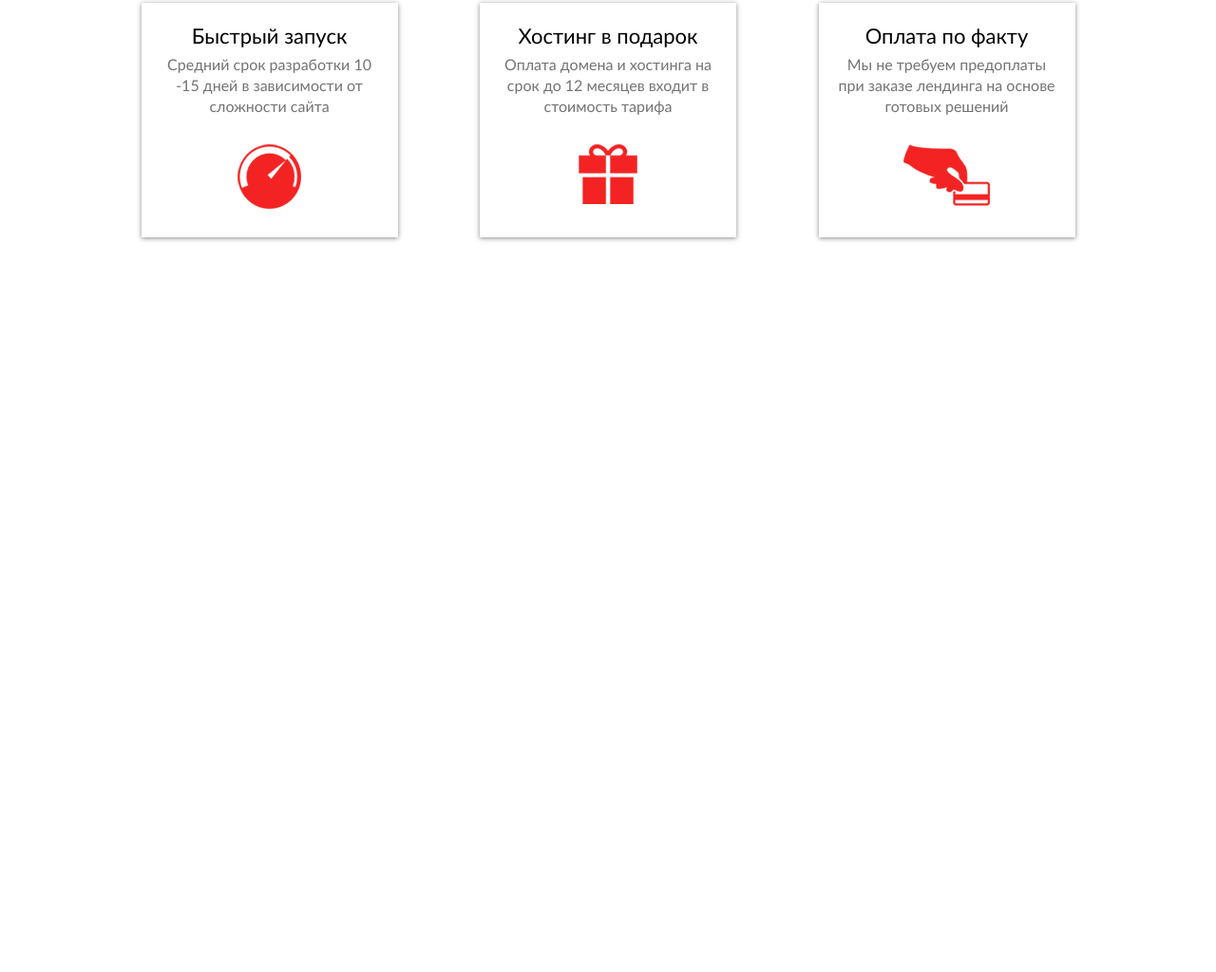
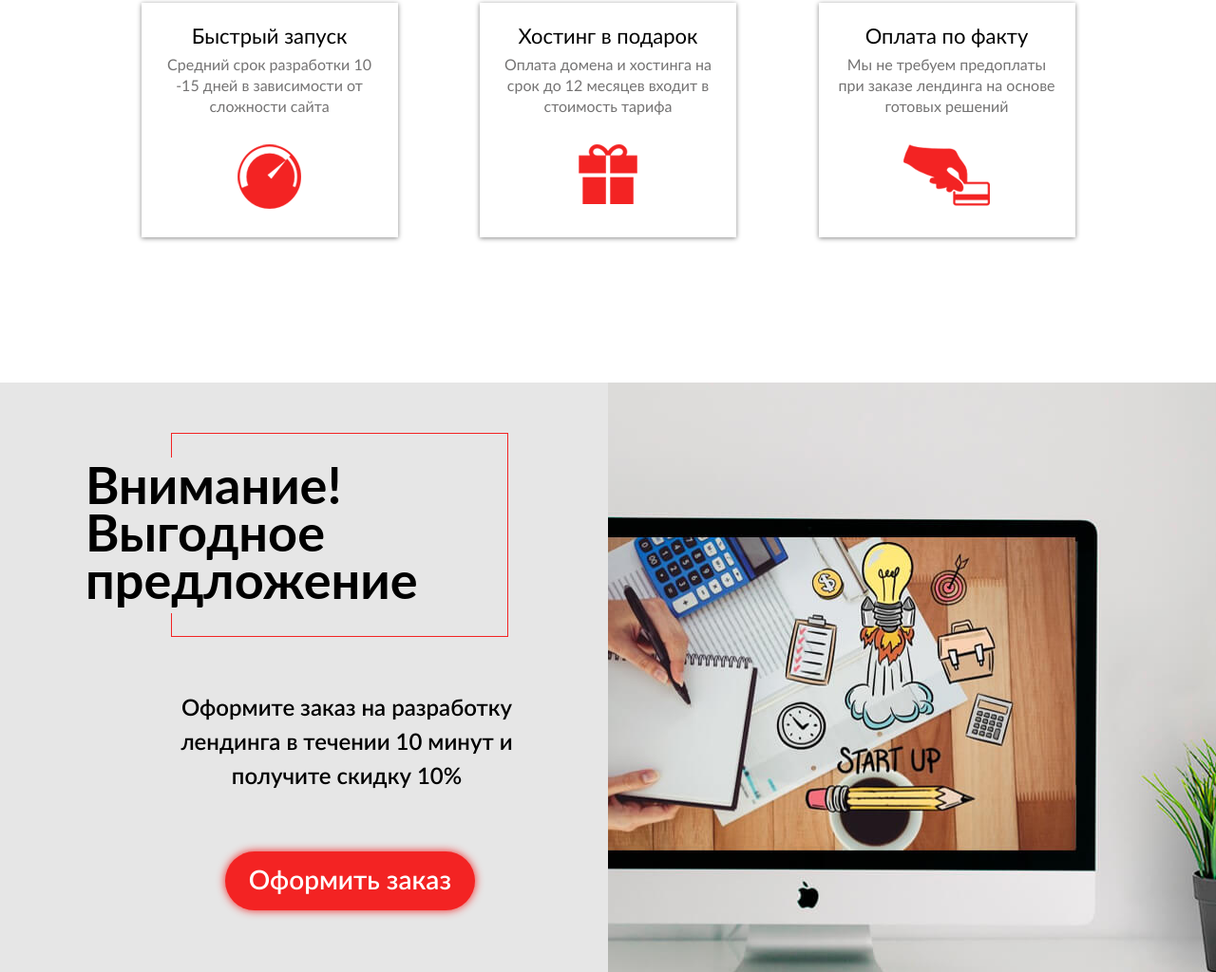
Before and after one commit to ZhenyaDope/LayoutLandingBrand, a plain HTML site: page index.html in a window 1280 px wide. Shown: the part 2964-3988 px from the top of the page at 95% size. Before the commit the page ends 3367 px from the top, so only its background shows below. Drawn offline with Linux system fonts and the light colour scheme; a web font is replaced by a local one.

Commit message:
Добавлен блок с оффером

```diff
--- a/index.html
+++ b/index.html
@@ -96,7 +96,9 @@
                 <div class="advantages__img">
                 </div>
                 <div class="advantages__content">
-                    <h2 class="advantages__title">В чем преимущества лендинга</h2>
+                    <div class="advantages__title-wrapper">
+                        <h2 class="advantages__title">В чем преимущества лендинга</h2>
+                    </div>
                     <ul class="advantages__list">
                         <li class="advantages__item">
                             <div class="advantages__item-text">
@@ -109,7 +111,7 @@
                         </li>
                         <li class="advantages__item">
                             <div class="advantages__item-text ">
-                                <p>Увеличения количество новых клиентов</p>
+                                <p>УКонверсия из посетителей в заказы</p>
                                 <b>45%</b>
                             </div>
                             <div class="advantages__progress">
@@ -118,7 +120,7 @@
                         </li>
                         <li class="advantages__item">
                             <div class="advantages__item-text">
-                                <p>Увеличения количество новых клиентов</p>
+                                <p>Эффективность рекламной кампании</p>
                                 <b>90%</b>
                             </div>
                             <div class="advantages__progress">
@@ -127,7 +129,7 @@
                         </li>
                         <li class="advantages__item">
                             <div class="advantages__item-text">
-                                <p>Увеличения количество новых клиентов</p>
+                                <p>Срок окупаемости лендинга</p>
                                 <b>15-30 дней</b>
                             </div>
                             <div class="advantages__progress">
@@ -183,6 +185,20 @@
     </section>
     <!-- END OUR-ADVANTAGES -->
 
+    <!-- BEGIN OFFER -->
+    <section class="offer">
+        <div class="offer__text">
+            <div class="offer__title-wrapper">
+                <h2 class="offer__title">Внимание! Выгодное предложение</h2>
+            </div>
+            <p class="offer__subtitle">Оформите заказ на разработку лендинга в течении 10 минут и получите скидку 10%</p>
+            <a href="#" class="offer__btn red-btn">Оформить заказ</a>
+        </div>
+        <div class="offer__img">
+
+        </div>
+    </section>
+    <!-- END OFFER -->
 
 
     <script src="./js/index.js"></script>
--- a/styles/_advantages.scss
+++ b/styles/_advantages.scss
@@ -10,18 +10,10 @@
         width:50%;
     }
 
-    // TODO : СДЕЛАТЬ ОБВОДКУ И ДОБАВИТЬ ОБЁРТКУ
-    &__title{
-        padding-top: 5px;
-        padding-bottom: 12px;
-        background-color: #e6e6e6;
-        margin-bottom: 100px;
+    &__title-wrapper{
+        max-width: 350px;
         position: relative;
-        display: inline-block;
-        max-width: 350px;
-        font-size: 54px;
-        line-height: 50px;
-        &::after{
+        &::before{
             width: 354px;
             height: 213px;
             top: -25px;
@@ -30,7 +22,40 @@
             content: '';
             display: block;
             border: 1px solid #f32323;
-
+            border-left:none;
+            position: absolute;
+        }
+    }
+    &__title{
+        padding-top: 5px;
+        padding-bottom: 12px;
+        background-color: #e6e6e6;
+        margin-bottom: 100px;
+        position: relative;
+        display: inline-block;
+        font-size: 54px;
+        line-height: 50px;
+        &::before{
+            width: 1px;
+            height: 25px;
+            top: -25px;
+            z-index: 1;
+            left: 92px;
+            content: '';
+            display: block;
+            background: #f32323;
+            border-left:none;
+            position: absolute;
+        }
+        &::after{
+            width: 1px;
+            height: 25px;
+            bottom: -22px;
+            z-index: 1;
+            left: 92px;
+            content: '';
+            display: block;
+            background: #f32323;
             border-left:none;
             position: absolute;
         }
--- /dev/null
+++ b/styles/_offer.scss
@@ -0,0 +1,84 @@
+.offer{
+    display: flex;
+    justify-content: space-between;
+    background: #e6e6e6;
+    &__text{
+        padding-top: 78px;
+        padding-bottom: 84px;
+        width:50%;
+        display: flex;
+        flex-direction: column;
+        align-items: flex-end;
+    }
+    &__img{
+        background: url('../assets/img/offer/bg.jpg') no-repeat right top;
+        width:50%;
+    }
+    &__title-wrapper{
+        max-width:350px;
+        position: relative;
+        margin-right: 200px;
+        &::after{
+            content: '';
+            display: block;
+            border: 1px solid #f32323;
+            position: absolute;
+            z-index:1;
+            width: 354px;
+            height: 213px;
+            top: -25px;
+            left: 90px;
+            border-left: 0;
+        }
+    }
+    &__title{
+        font-size: 54px;
+        line-height: 50px;
+        padding-top: 5px;
+        padding-bottom: 12px;
+        background-color: #e6e6e6;
+        margin-right: 210px;
+        margin-bottom: 81px;
+        position: relative;
+        &::before{
+            content:'';
+            display: block;
+            position: absolute;
+            z-index: 1;
+            width: 1px;
+            height: 25px;
+            background: #f32323;
+            left:90px;
+            top:-24px;
+        }
+        &::after{
+            content:'';
+            display: block;
+            position: absolute;
+            z-index: 1;
+            width: 1px;
+            height: 25px;
+            background: #f32323;
+            left:90px;
+            bottom:-23px;
+        }
+    }
+    &__subtitle{
+        margin-right: 100px;
+        font-size: 24px;
+        line-height: 36px;
+        font-weight: 600;
+        margin-bottom: 60px;
+        max-width: 350px;
+        text-align: center;
+    }
+    &__btn{
+        margin-right: 140px;
+        padding: 15px 25px;
+        font-size: 28px;
+        transition: .3s;
+        &:hover{
+            opacity: .8;
+        }
+    }
+}
--- a/styles/style.scss
+++ b/styles/style.scss
@@ -60,3 +60,5 @@ body{
 @import 'advantages';
 
 @import 'our-advantages';
+
+@import 'offer';
```
Also changed, not shown: assets/img/offer/bg.jpg (added), styles/style.css, 1 other file.
